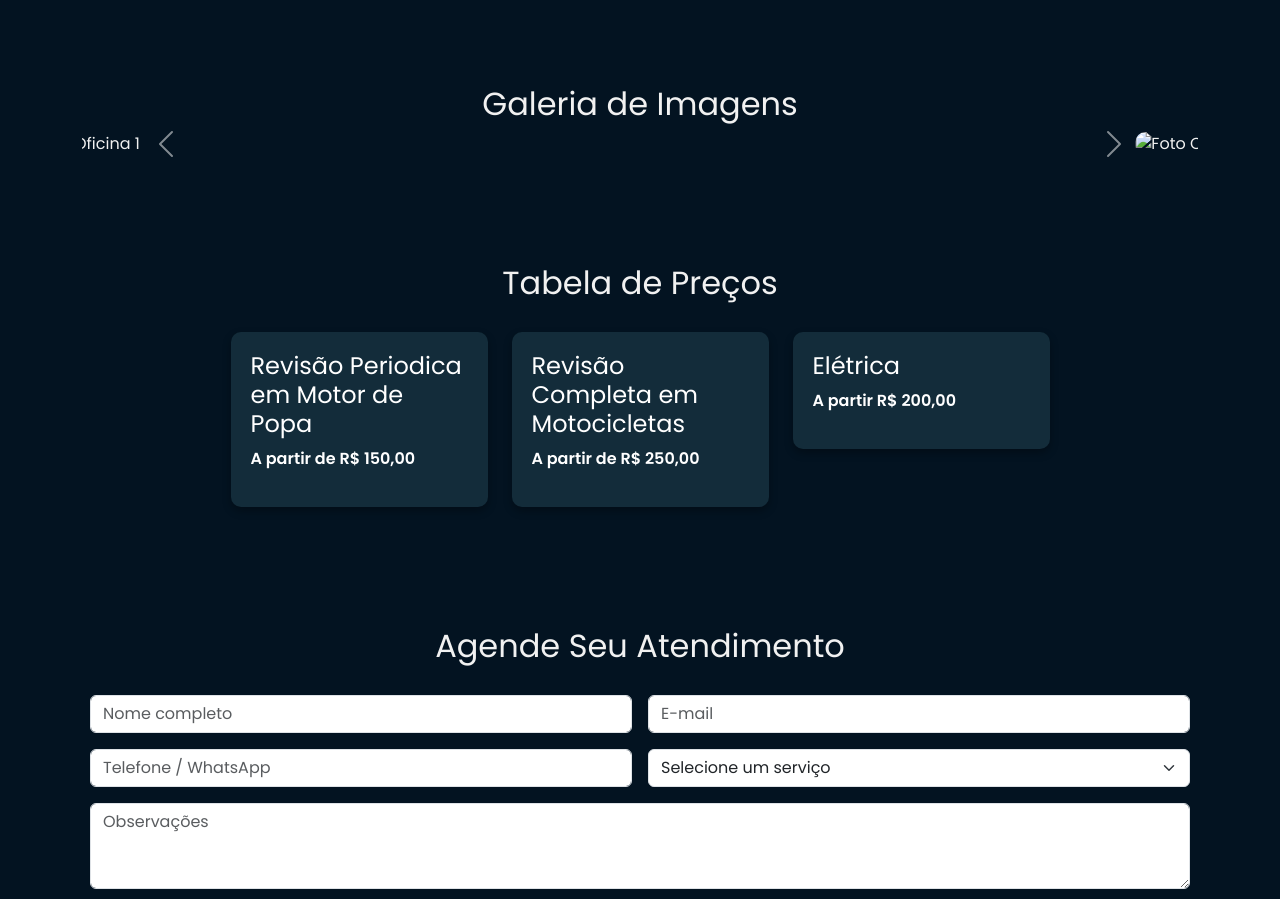
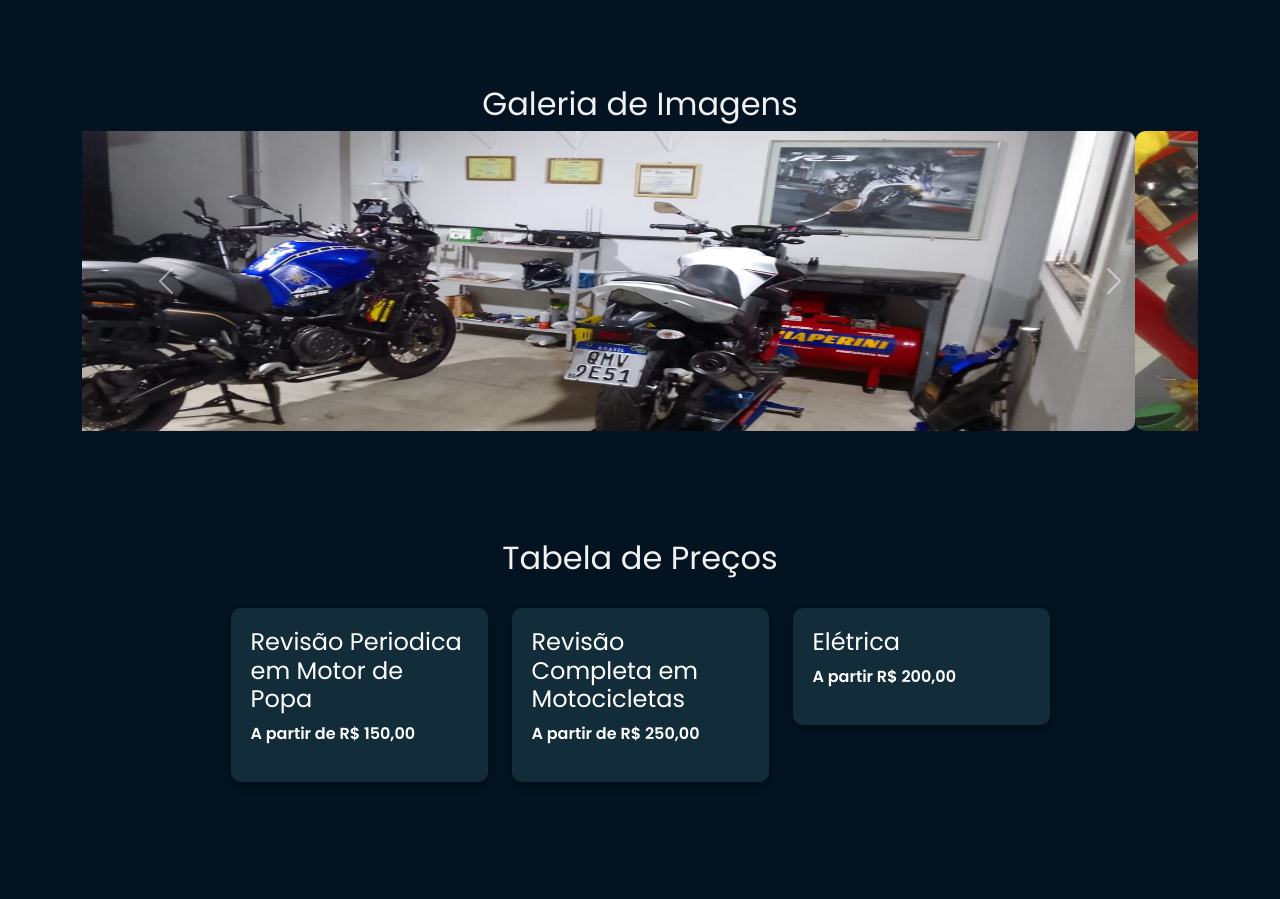
Before and after one commit to RivrSantos/Site-Portifolio, a plain HTML site: page mecanico.html in a window 1280 px wide. Shown: the part 900-1799 px from the top of the page. Drawn offline with nearby package versions, Linux system fonts and the light colour scheme.

Commit message:
Update mecanico.html

```diff
--- a/mecanico.html
+++ b/mecanico.html
@@ -219,13 +219,13 @@
         <div id="carouselFotos" class="carousel slide" data-bs-ride="carousel">
             <div class="carousel-inner">
                 <div class="carousel-item active">
-                    <img src="imagem/mec1.jpg" height="300px" width="100%" alt="Foto Oficina 1">
+                    <img src="mec1.jpg" height="300px" width="100%" alt="Foto Oficina 1">
                 </div>
                 <div class="carousel-item">
-                    <img src="imagem/mec2.jpg" height="300px" width="100%" alt="Foto Oficina 2">
+                    <img src="mec2.jpg" height="300px" width="100%" alt="Foto Oficina 2">
                 </div>
                 <div class="carousel-item">
-                    <img src="imagem/mec3.jpg" height="300px" width="100%" alt="Foto Oficina 3">
+                    <img src="mec3.jpg" height="300px" width="100%" alt="Foto Oficina 3">
                 </div>
             </div>
             <button class="carousel-control-prev" type="button" data-bs-target="#carouselFotos" data-bs-slide="prev">
```
